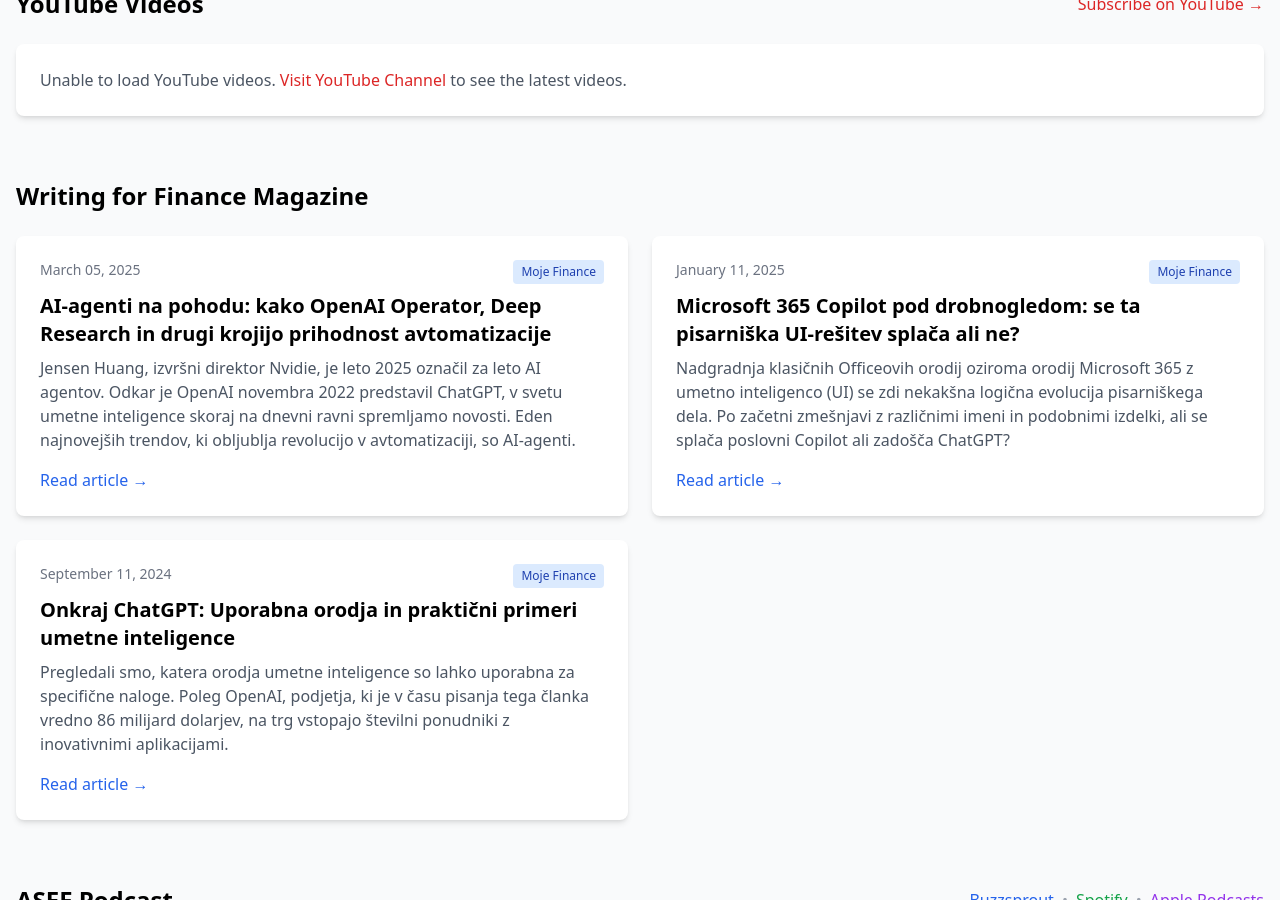
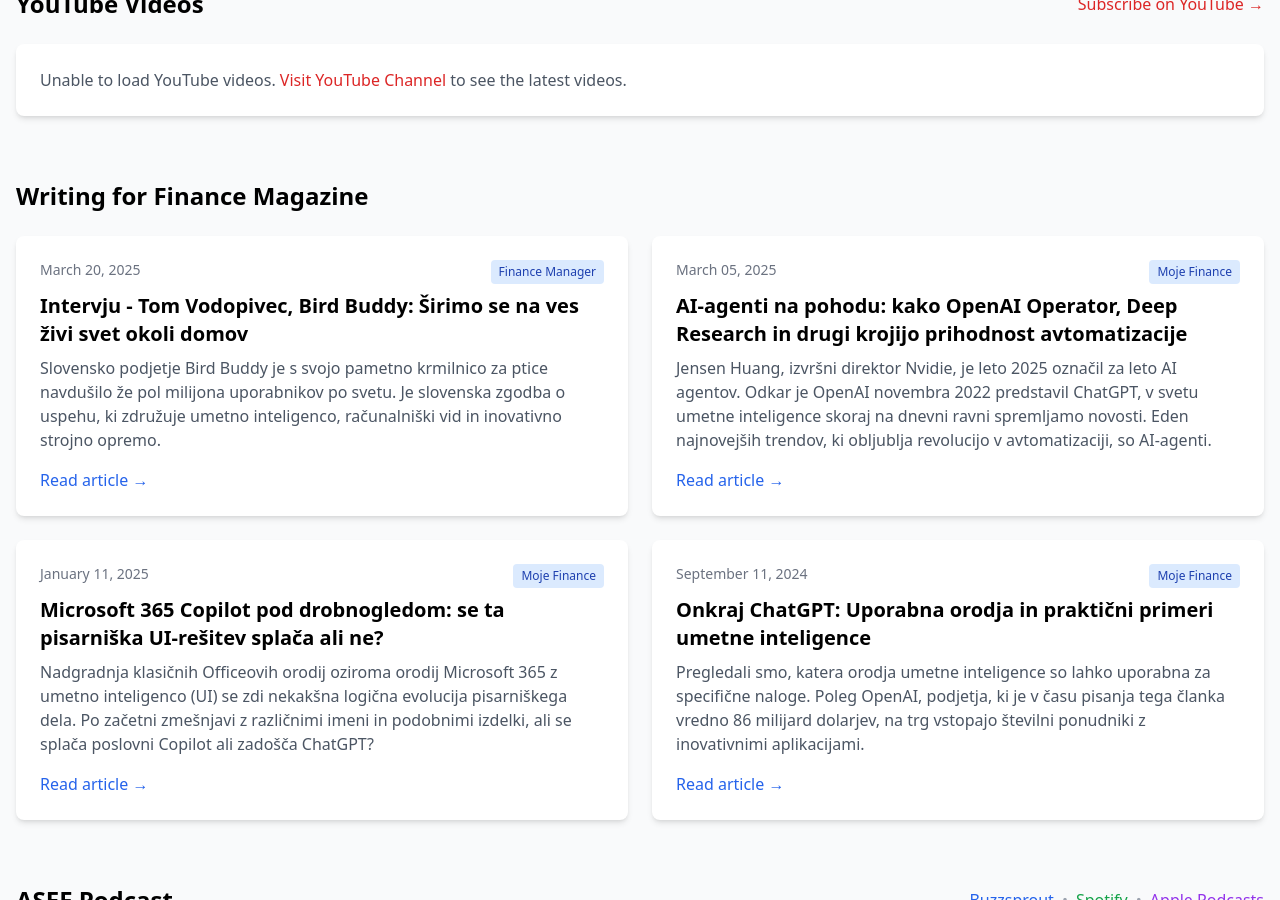
Before and after one commit to frenkd/frenkd.github.io, a Jekyll site: the page built from publications.html, in a window 1280 px wide and 900 px high, scrolled down 372 px. Built offline with Jekyll 4.4.1, drawn with Linux system fonts in a browser that asks for light colours; nearby versions of some CDN libraries.

Commit message:
feat: Finance Manager

```diff
--- a/_publications/2025-03-20-finance-manager.md
+++ b/_publications/2025-03-20-finance-manager.md
@@ -1,7 +1,8 @@
 ---
 layout: publication
 title: "Intervju - Tom Vodopivec, Bird Buddy: Širimo se na ves živi svet okoli domov"
-subcategory: "Financ Manager"
+category: "finance"
+subcategory: "Finance Manager"
 publication: "Finance Manager"
 date: 2025-03-20
 description: "Slovensko podjetje Bird Buddy je s svojo pametno krmilnico za ptice navdušilo že pol milijona uporabnikov po svetu. Je slovenska zgodba o uspehu, ki združuje umetno inteligenco, računalniški vid in inovativno strojno opremo."
```
